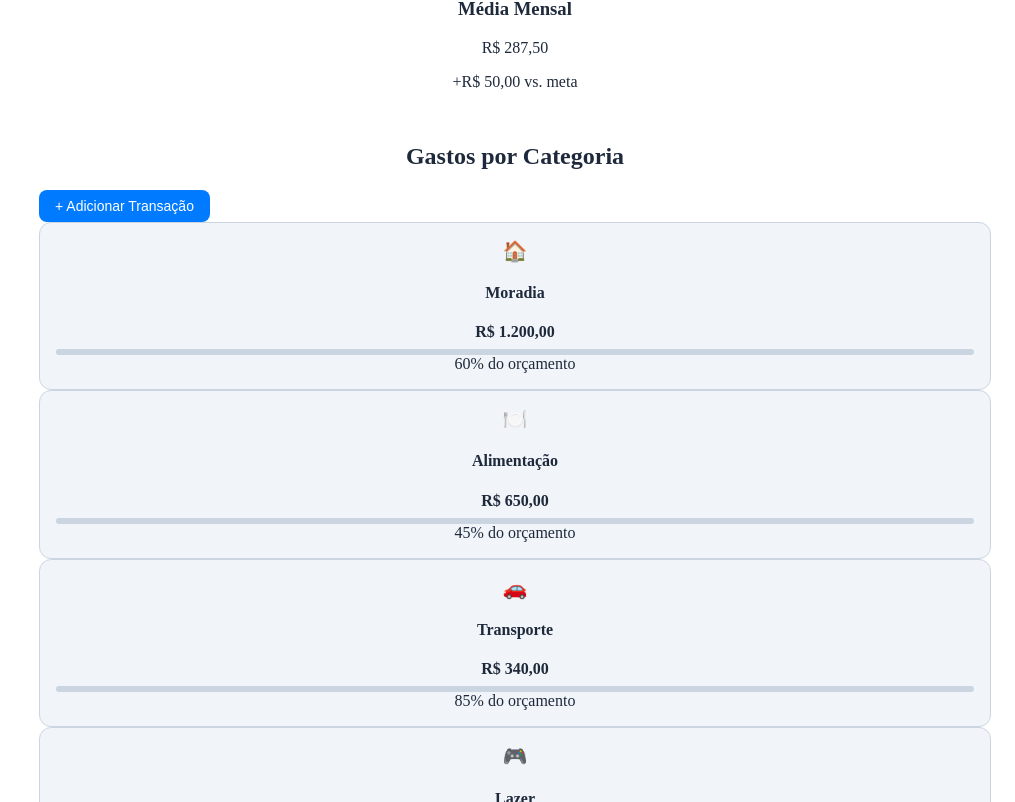
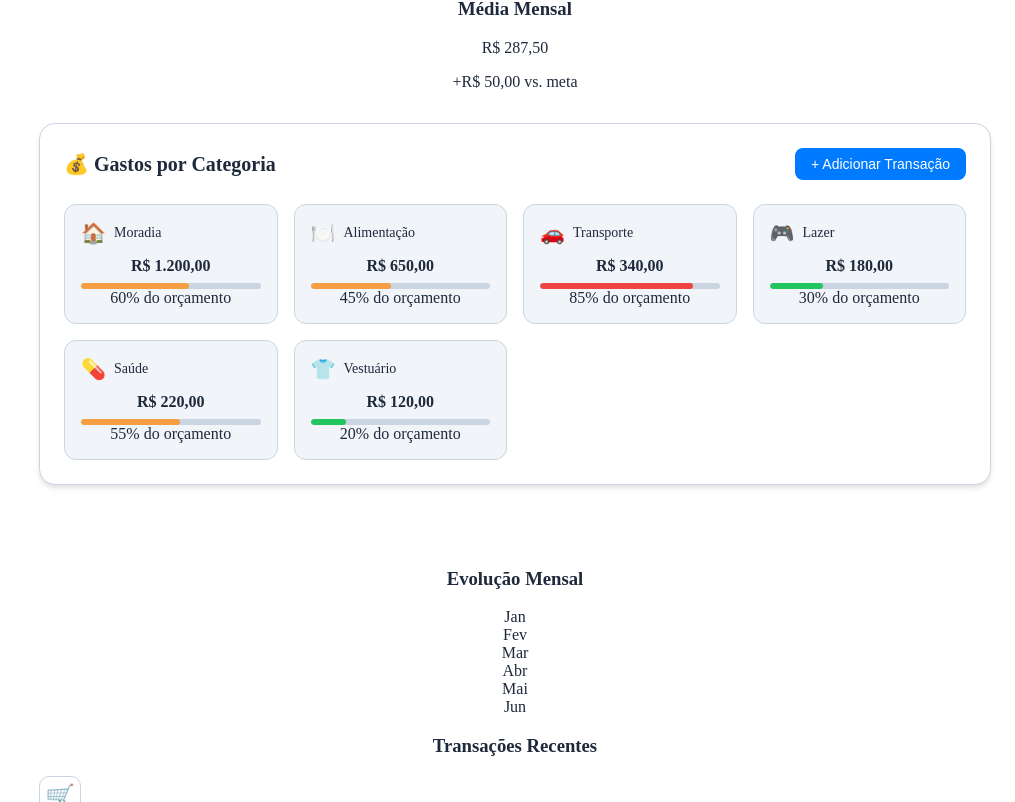
Before and after one commit to DiiasDev/dashboardRotina, a React (Create React App) app: page /Financeiro in a window 1280 px wide. Shown: the part 1218-2020 px from the top of the page, without its empty margins (265-1280 px from the left). Built offline with nearby package versions, Linux system fonts and the light colour scheme; the HTML template or start-up script is replaced by a standard one.

Commit message:
BUCETAAAA aaaaaa

```diff
--- a/src/Components/CategoryGrid/CategoryGrid.tsx
+++ b/src/Components/CategoryGrid/CategoryGrid.tsx
@@ -14,26 +14,38 @@ interface Props {
 }
 
 export default function CategoryGrid({ categories, onAddTransaction }: Props) {
+    const getProgressClass = (percentage: number) => {
+        if (percentage <= 30) return styles.progressLow;
+        if (percentage <= 70) return styles.progressMedium;
+        return styles.progressHigh;
+    };
+
     return (
-        <div className={styles.section}>
-            <div className={styles.sectionHeader}>
-                <h2>Gastos por Categoria</h2>
+        <div className={styles.container}>
+            <div className={styles.header}>
+                <h2 className={styles.title}>
+                    💰 Gastos por Categoria
+                </h2>
                 <button className={styles.addButton} onClick={onAddTransaction}>
                     + Adicionar Transação
                 </button>
             </div>
 
-            <div className={styles.categoryGrid}>
+            <div className={styles.grid}>
                 {categories.map((category) => (
                     <div key={category.id} className={styles.categoryCard}>
-                        <div className={styles.categoryIcon}>{category.icon}</div>
-                        <h4>{category.name}</h4>
+                        <div className={styles.categoryHeader}>
+                            <div className={styles.categoryInfo}>
+                                <span className={styles.categoryIcon}>{category.icon}</span>
+                                <h4 className={styles.categoryName}>{category.name}</h4>
+                            </div>
+                        </div>
                         <p className={styles.categoryAmount}>
                             R$ {category.amount.toLocaleString('pt-BR', { minimumFractionDigits: 2 })}
                         </p>
                         <div className={styles.progressBar}>
                             <div
-                                className={styles.progressFill}
+                                className={`${styles.progressFill} ${getProgressClass(category.percentage)}`}
                                 style={{width: `${category.percentage}%`}}
                             ></div>
                         </div>
--- a/src/Components/ChartsSection/ChartsSection.tsx
+++ b/src/Components/ChartsSection/ChartsSection.tsx
@@ -1,4 +1,4 @@
-import styles from './chartsSection.module.css'
+import styles from './ChartsSection.module.css'
 
 interface Transaction {
     id: string
--- a/src/Components/GoalsSection/GoalsSection.tsx
+++ b/src/Components/GoalsSection/GoalsSection.tsx
@@ -1,4 +1,4 @@
-import styles from './goalsSection.module.css'
+import styles from './GoalsSection.module.css'
 import { useTheme } from '../../contexts/ThemeContext'
 
 interface Goal {
--- a/src/Components/SavingsModal/SavingsModal.tsx
+++ b/src/Components/SavingsModal/SavingsModal.tsx
@@ -1,4 +1,4 @@
-import styles from './savingsModal.module.css'
+import styles from './SavingsModal.module.css'
 
 interface Props {
     isOpen: boolean
--- a/src/Components/SavingsSection/SavingsSection.tsx
+++ b/src/Components/SavingsSection/SavingsSection.tsx
@@ -1,4 +1,4 @@
-import styles from './savingsSection.module.css'
+import styles from './SavingsSection.module.css'
 import { useTheme } from '../../contexts/ThemeContext'
 
 interface Props {
--- a/src/Components/SummaryCards/SummaryCards.tsx
+++ b/src/Components/SummaryCards/SummaryCards.tsx
@@ -1,4 +1,4 @@
-import styles from './summaryCards.module.css'
+import styles from './SummaryCards.module.css'
 
 interface SummaryData {
     income: number
--- a/src/Components/TransactionModal/TransactionModal.tsx
+++ b/src/Components/TransactionModal/TransactionModal.tsx
@@ -1,4 +1,4 @@
-import styles from './transactionModal.module.css'
+import styles from './TransactionModal.module.css'
 
 interface Props {
     isOpen: boolean
```
